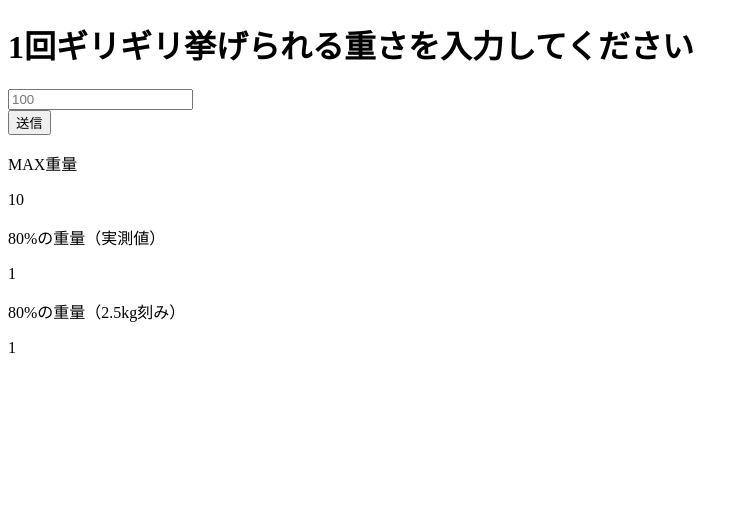
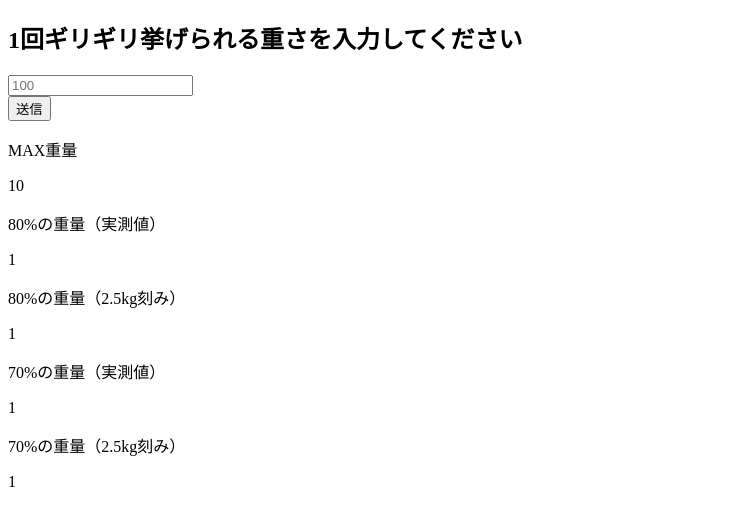
Before and after one commit to howanpin/test_web_app, a Django app: template testApp1/templates/index.html in a window 1280 px wide. Shown: the top 526 px of the page, without its empty margins (0-748 px from the left). Run offline with Django 5.2, Linux system fonts and the light colour scheme; the template is opened without the code that fills it: most values are stand-ins (such as "Sample title", 1, 10 or a date in 2020).

Commit message:
[機能改修]70%の重量も計算するように改修
その他コメントの修正

```diff
--- a/testApp1/templates/index.html
+++ b/testApp1/templates/index.html
@@ -9,7 +9,7 @@
   </div>
   <div class="main">
     <div class="explain">
-      <h1>1回ギリギリ挙げられる重さを入力してください</h1>
+      <h2>1回ギリギリ挙げられる重さを入力してください</h2>
       <form action="" method="post">
       {% csrf_token %}
       <input type="number" step=0.1 name="max_weight" placeholder=100>
@@ -27,6 +27,10 @@
         <p>{{ actual_eighty_percent_weight }}</p>
         <p>80%の重量（2.5kg刻み）</p>
         <p>{{ eighty_percent_weight }}</p>
+        <p>70%の重量（実測値）</p>
+        <p>{{ actual_seventy_percent_weight }}</p>
+        <p>70%の重量（2.5kg刻み）</p>
+        <p>{{ seventy_percent_weight }}</p>
     {% endif %}
     </div>
   </div>
```
Also changed, not shown: testApp1/views.py (+22 -10 lines).
